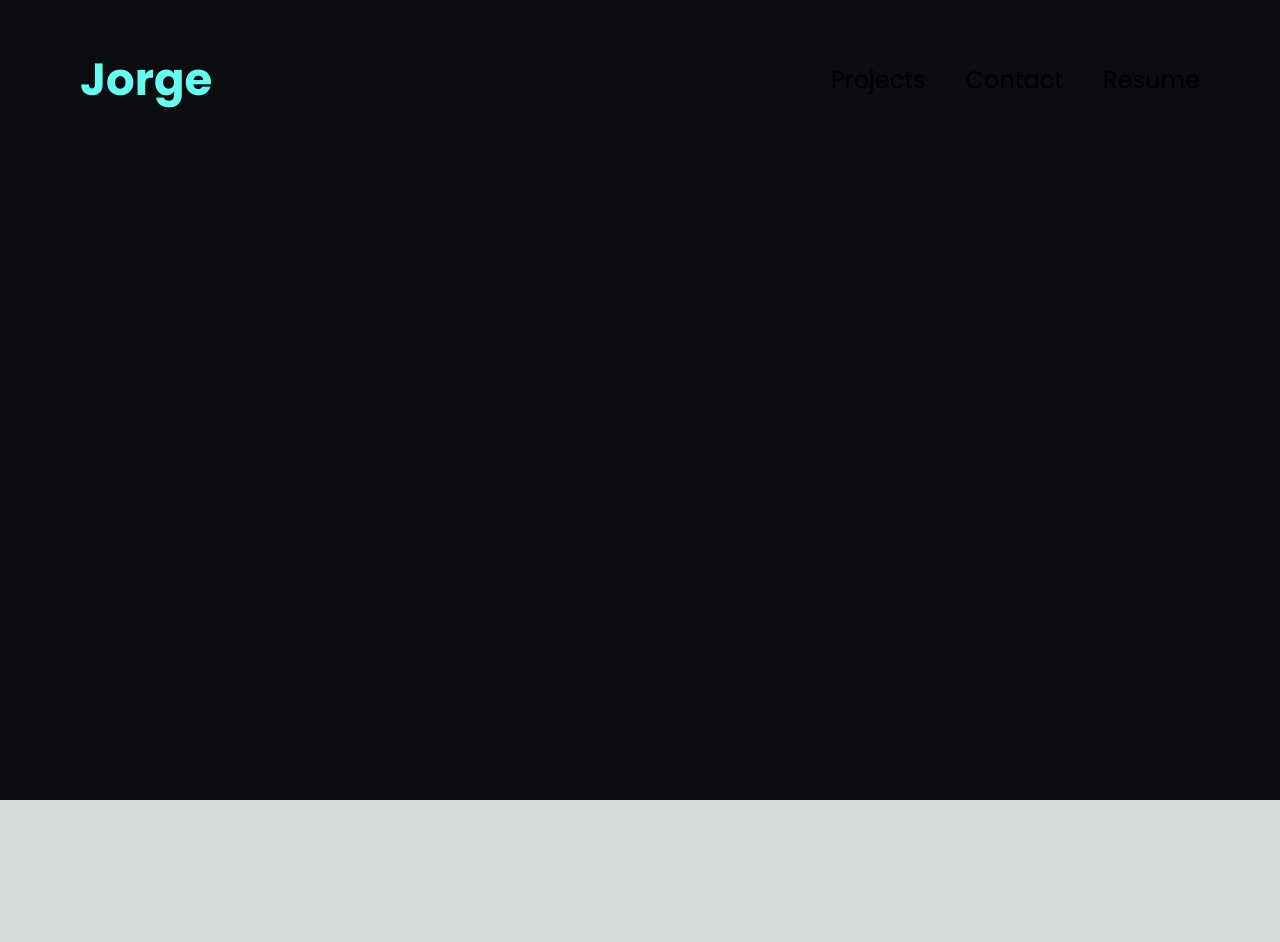
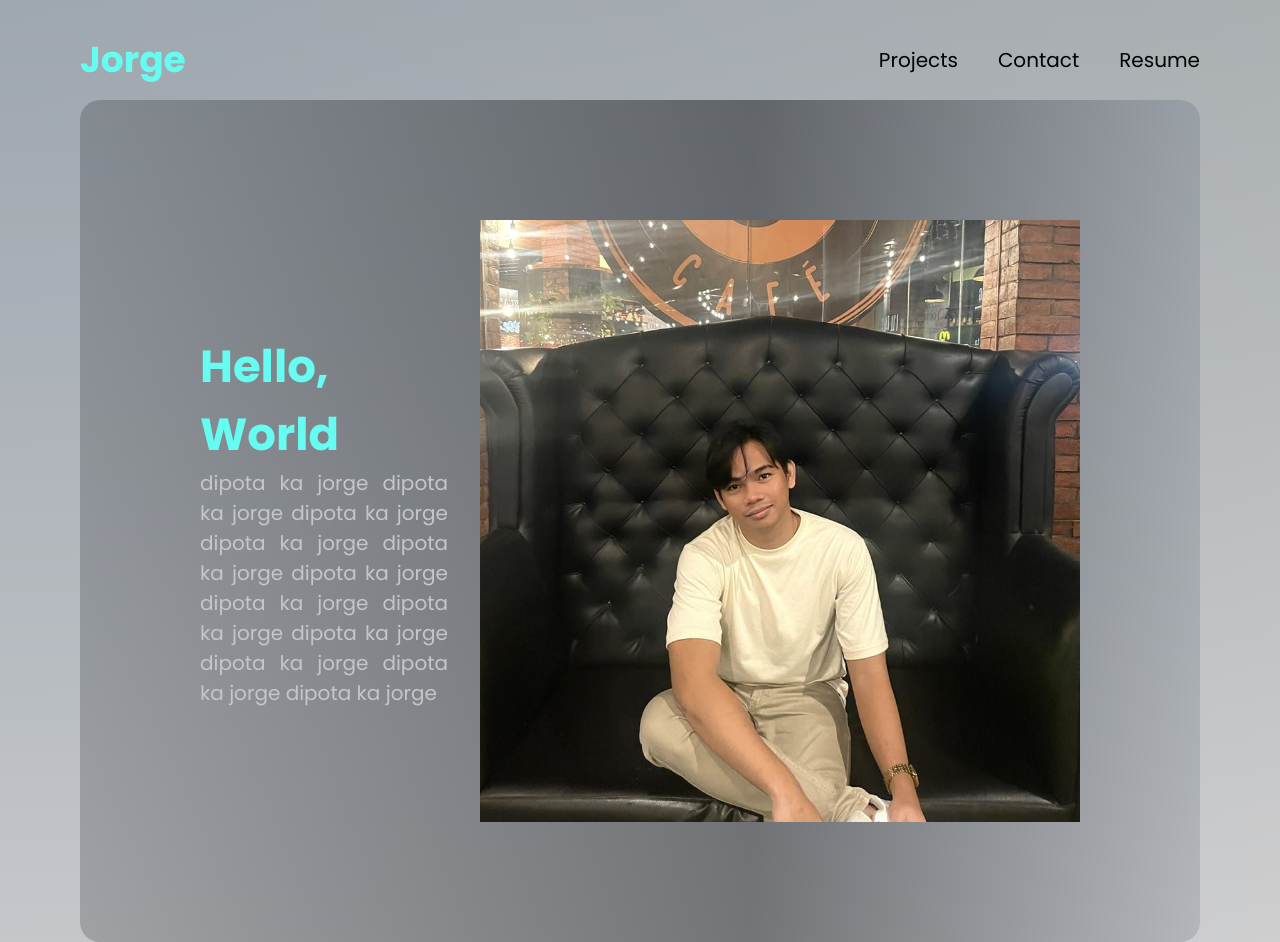
Before and after one commit to JorgeGuiller/jorgeguiller.github.io, a Next.js app: page / in a window 1280 px wide. Before the commit the page ends 800 px from the top, so only its background shows below. Built offline with nearby package versions, Linux system fonts and the light colour scheme.

Commit message:
feat: initialize landing page

```diff
--- a/src/app/page.tsx
+++ b/src/app/page.tsx
@@ -1,9 +1,27 @@
 import NavBar from "@/components/common/navbar";
+import Image from "next/image";
 
-export default function Contact() {
+export default function Home() {
   return (
-    <main className="flex flex-col min-h-screen w-full items-center bg-primary">
+    <main className="relative flex flex-col min-h-screen w-full bg-gradient-primary items-center">
       <NavBar />
+      <div className="flex w-full px-20">
+        <div className="flex w-full p-[120px] bg-gradient-secondary rounded-[20px]">
+          <div className="flex flex-row w-full justify-between items-center gap-8">
+            <div className="flex flex-col justify-center items-center max-w-[600px] text-justify">
+              <span className="text-accent text-[45px] font-bold">
+                Hello, World
+              </span>
+              <span className="text-text text-[20px] font-regular">
+                dipota ka jorge dipota ka jorge dipota ka jorge dipota ka jorge
+                dipota ka jorge dipota ka jorge dipota ka jorge dipota ka jorge
+                dipota ka jorge dipota ka jorge dipota ka jorge dipota ka jorge
+              </span>
+            </div>
+            <Image src="/popup.jpg" alt="popup" width={600} height={600} />
+          </div>
+        </div>
+      </div>
     </main>
   );
 }
--- a/src/components/common/navbar.tsx
+++ b/src/components/common/navbar.tsx
@@ -6,11 +6,11 @@ function NavBar() {
   const router = useRouter();
 
   return (
-    <div className="w-full h-16 flex items-center justify-between p-20">
-      <span className="text-accent text-[45px] font-bold">Jorge</span>
+    <div className="w-full h-16 flex items-center justify-between py-10 px-20 mt-5">
+      <span className="text-accent text-[36px] font-bold">Jorge</span>
       <div className="flex items-center justify-center gap-10">
         <span
-          className="text-[24px] font-regular hover:text-accent transition-all duration-500 hover:cursor-pointer"
+          className="text-[20px] font-regular hover:text-accent transition-all duration-500 hover:cursor-pointer"
           onClick={() => {
             router.push("/projects");
           }}
@@ -18,7 +18,7 @@ function NavBar() {
           Projects
         </span>
         <span
-          className="text-[24px] font-regular hover:text-accent transition-all duration-500 hover:cursor-pointer"
+          className="text-[20px] font-regular hover:text-accent transition-all duration-500 hover:cursor-pointer"
           onClick={() => {
             router.push("/contact");
           }}
@@ -26,7 +26,7 @@ function NavBar() {
           Contact
         </span>
         <span
-          className="text-[24px] font-regular hover:text-accent transition-all duration-500 hover:cursor-pointer"
+          className="text-[20px] font-regular hover:text-accent transition-all duration-500 hover:cursor-pointer"
           onClick={() => {}}
         >
           Resume
--- a/tailwind.config.ts
+++ b/tailwind.config.ts
@@ -1,4 +1,5 @@
 import type { Config } from "tailwindcss";
+import plugin from "tailwindcss/plugin";
 
 const config: Config = {
   content: [
@@ -25,7 +26,20 @@ const config: Config = {
       },
     },
   },
-  plugins: [],
+  plugins: [
+    plugin(({ addUtilities }) => {
+      addUtilities({
+        ".bg-gradient-primary": {
+          background:
+            "radial-gradient(circle at top left, rgba(75, 88, 107, 0.4) 0%, rgba(11, 12, 16, 0.2) 100%)",
+        },
+        ".bg-gradient-secondary": {
+          background:
+            "linear-gradient(to right, rgba(11, 12, 16, 0.2) 0%, rgba(11, 12, 16, 0.45) 60%, rgba(75, 88, 107, 0.2) 100%)",
+        },
+      });
+    }),
+  ],
 };
 
 export default config;
```
Also changed, not shown: public/popup.jpg (added).
